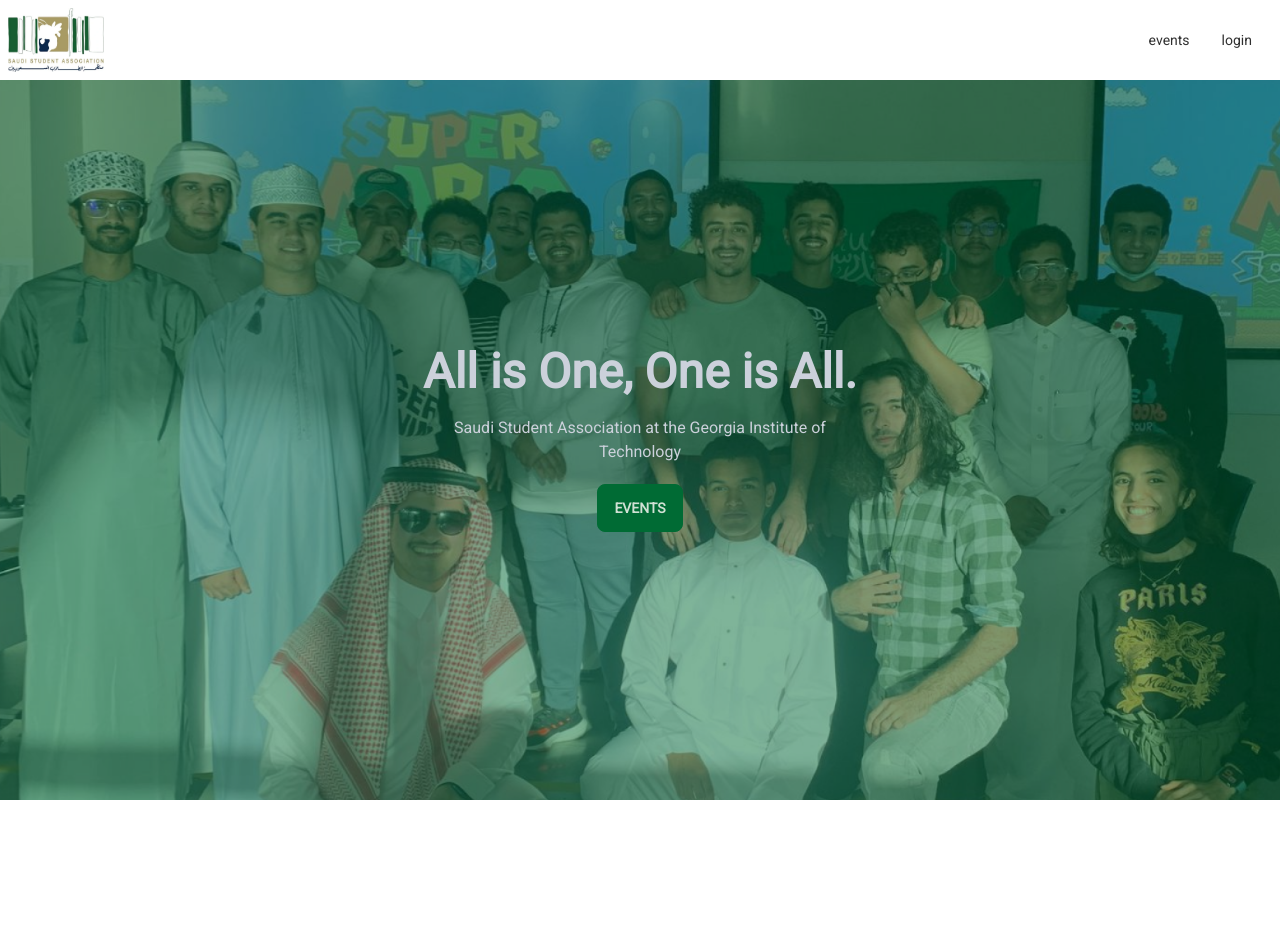
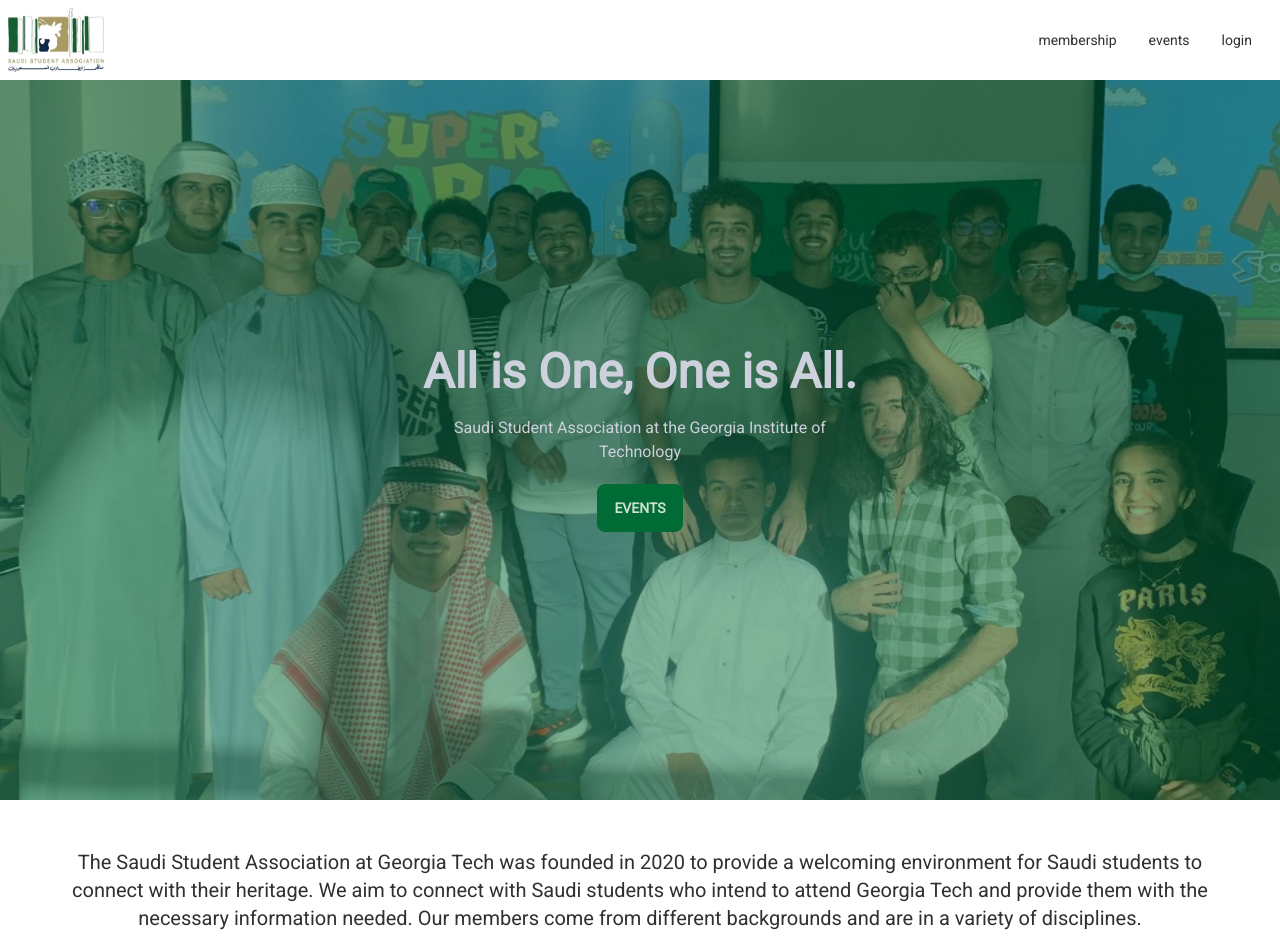
Before and after one commit to AMJasser/SSA, a Next.js app: page / in a window 1280 px wide. Shown: the top 952 px of the page. Before the commit the page ends 800 px from the top, so only its background shows below. Built offline with nearby package versions, Linux system fonts and the light colour scheme; no server answers.

Commit message:
New Domain

```diff
--- a/app/events/[eventId]/page.tsx
+++ b/app/events/[eventId]/page.tsx
@@ -17,7 +17,7 @@
     });
 
     return {
-        metadataBase: new URL("https://ssa-amjasser.vercel.app"),
+        metadataBase: new URL("https://ssa-gt.com"),
         title: event?.title,
         description: event?.description,
         openGraph: {
--- /dev/null
+++ b/app/membership/page.tsx
@@ -0,0 +1,27 @@
+import Header from "@/components/Header";
+import Link from "next/link";
+
+export default function Page() {
+    return (
+        <div className='min-h-screen flex flex-col justify-start'>
+            <Header />
+            <div className='grow p-6'>
+                <h2 className='font-bold text-3xl'>Membership</h2>
+                <p>
+                    Membership in the SSA will grant you access to all events.
+                    To maintain your membership — or become a member — you will
+                    have to pay the dues, and also join the{" "}
+                    <Link
+                        href='https://gatech.campuslabs.com/engage/organization/saudi-student-association'
+                        className='underline text-blue-500'
+                    >
+                        Georgia Tech Roster.
+                    </Link>
+                </p>
+                <h2 className='font-bold text-3xl mt-4'>Dues</h2>
+                <p>$10 per semester. Sent using Zelle or Cash.</p>
+                <p>Zelle: (470) 334-9737</p>
+            </div>
+        </div>
+    );
+}
--- a/app/page.tsx
+++ b/app/page.tsx
@@ -1,12 +1,13 @@
 "use client";
 
 import Header from "@/components/Header";
-import { useRouter } from 'next/navigation'
+import { useRouter } from "next/navigation";
 
 export default function Page() {
     const router = useRouter();
 
     return (
+        <>
             <div className='flex flex-col justify-start h-screen'>
                 <Header />
                 <div
@@ -22,13 +23,27 @@
                                 All is One, One is All.
                             </h1>
                             <p className='mb-5'>
-                            Saudi Student Association at the Georgia Institute
-                            of Technology
+                                Saudi Student Association at the Georgia
+                                Institute of Technology
                             </p>
-                        <button className='btn btn-primary' onClick={() => router.push("/events")}>EVENTS</button>
+                            <button
+                                className='btn btn-primary'
+                                onClick={() => router.push("/events")}
+                            >
+                                EVENTS
+                            </button>
                         </div>
                     </div>
                 </div>
             </div>
+            <div className='text-center p-12 text-xl'>
+                The Saudi Student Association at Georgia Tech was founded
+                in 2020 to provide a welcoming environment for Saudi students to
+                connect with their heritage. We aim to connect with Saudi
+                students who intend to attend Georgia Tech and provide them with
+                the necessary information needed. Our members come from
+                different backgrounds and are in a variety of disciplines.
+            </div>
+        </>
     );
 }
--- a/components/Header.tsx
+++ b/components/Header.tsx
@@ -1,4 +1,4 @@
-"use client"
+"use client";
 
 import Image from "next/image";
 import Link from "next/link";
@@ -23,6 +23,9 @@
             <div className='flex-none'>
                 <ul className='menu menu-horizontal px-1'>
                     <li>
+                        <Link href='/membership'>membership</Link>
+                    </li>
+                    <li>
                         <Link href='/events'>events</Link>
                     </li>
                     {session && session.user.isAdmin && (
@@ -30,8 +33,7 @@
                             <Link href='/admin'>admin</Link>
                         </li>
                     )}
-                    {
-                        session ? (
+                    {session ? (
                         <li>
                             <Link href='/api/auth/signout'>logout</Link>
                         </li>
@@ -39,8 +41,7 @@
                         <li>
                             <Link href='/api/auth/signin'>login</Link>
                         </li>
-                        )
-                    }
+                    )}
                 </ul>
             </div>
         </div>
```
Lines whose indentation alone changed are shown as unchanged.
